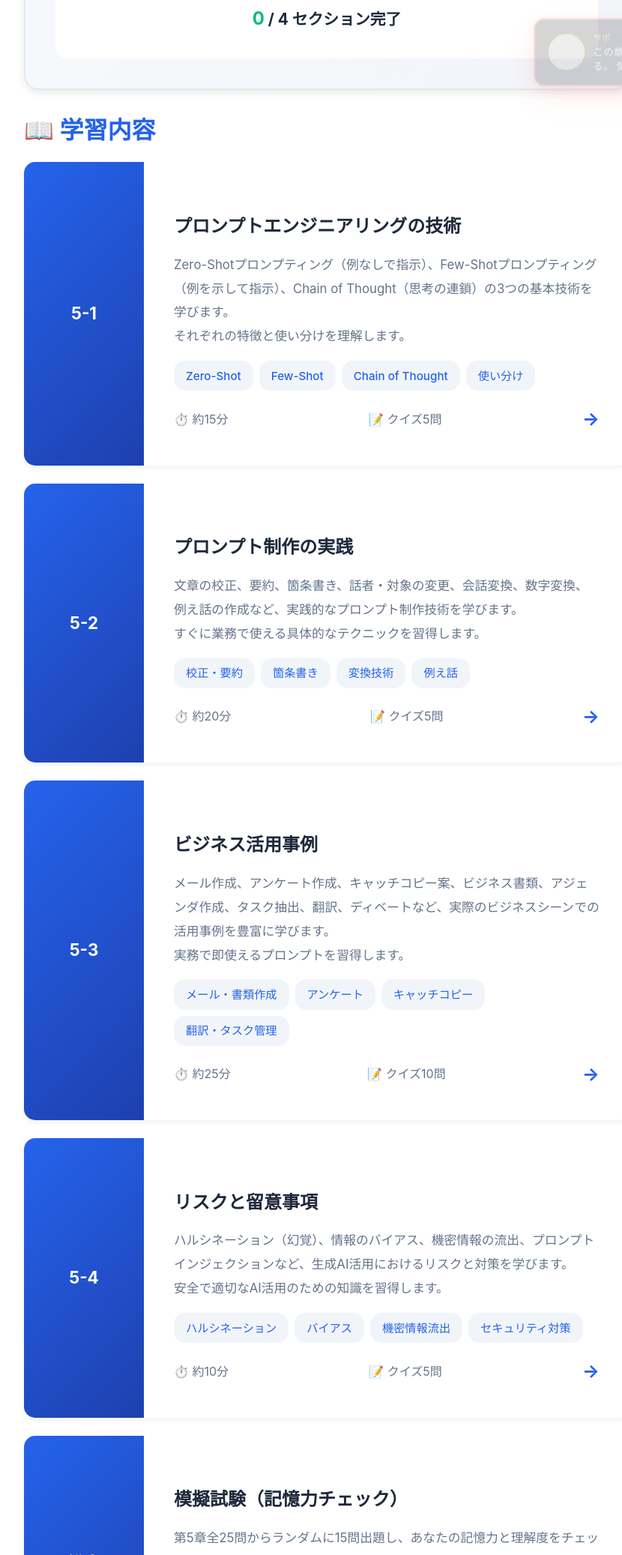
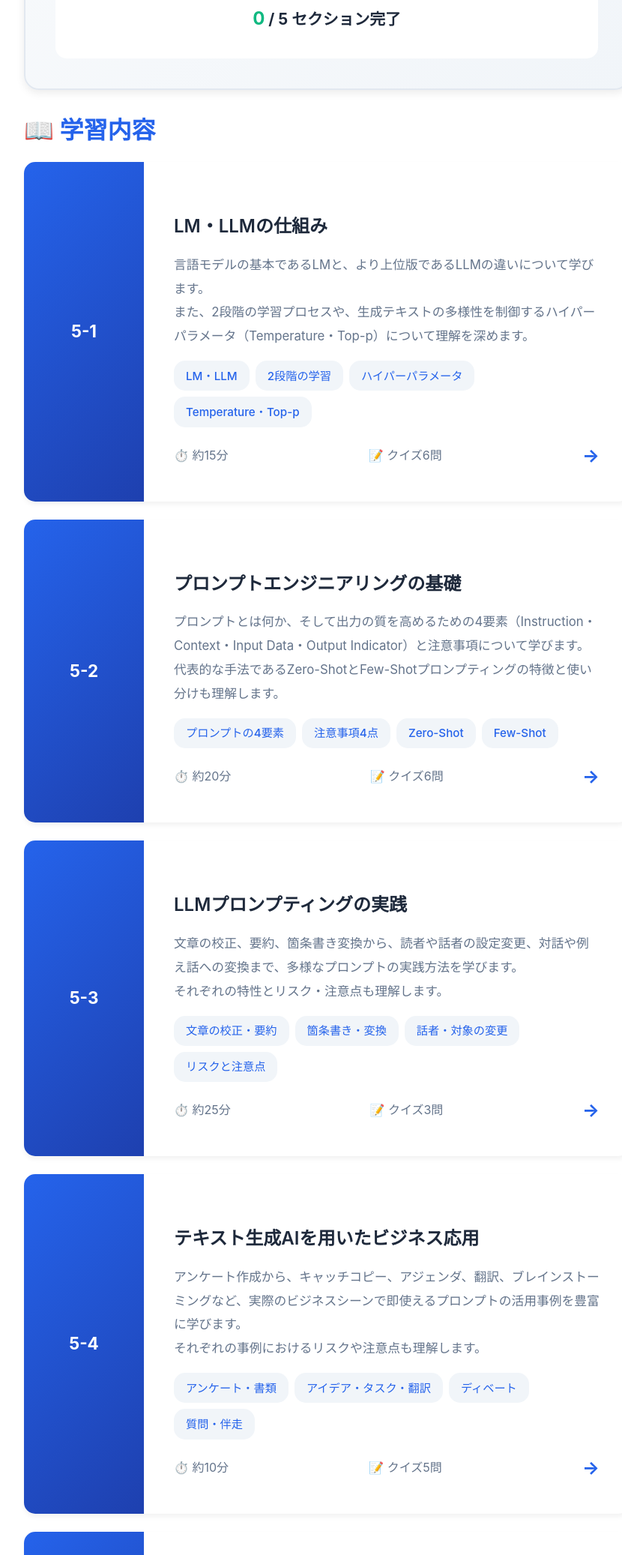
Before and after one commit to ttttttttttakuya4343/seisei-ai-pasport-lesson-site, a plain HTML site: page chapter5/index.html in a window 1280 px wide. Shown: the part 726-2800 px from the top of the page at 75% size, without its empty margins (204-1034 px from the left). Drawn offline with Linux system fonts and the light colour scheme; grey boxes are pictures that could not be loaded.

Commit message:
feat: 5章トップの5-2カード説明文・トピック・クイズ数（3問→6問）・合計クイズ数（23問→26問）を更新

```diff
--- a/chapter5/index.html
+++ b/chapter5/index.html
@@ -29,7 +29,7 @@
                 <div class="lesson-meta">
                     <span>⏱️ 合計学習時間: 約70分</span>
                     <span>📝 全5セクション</span>
-                    <span>✅ クイズ25問</span>
+                    <span>✅ クイズ26問</span>
                 </div>
             </div>
             <div class="progress-section">
@@ -42,7 +42,7 @@
                             </div>
                         </div>
                     </div>
-                    <p class="progress-text"><span id="completed-sections">0</span> / 4 セクション完了</p>
+                    <p class="progress-text"><span id="completed-sections">0</span> / 5 セクション完了</p>
                 </div>
             </div>
             <section class="section">
@@ -51,17 +51,18 @@
                     <a href="5-1_techniques.html" class="lesson-card" id="section-5-1">
                         <div class="lesson-number">5-1</div>
                         <div class="lesson-content">
-                            <h3>プロンプトエンジニアリングの技術</h3>
-                            <p class="lesson-description">Zero-Shotプロンプティング（例なしで指示）、Few-Shotプロンプティング（例を示して指示）、Chain of Thought（思考の連鎖）の3つの基本技術を学びます。<br>それぞれの特徴と使い分けを理解します。</p>
+                            <h3>LM・LLMの仕組み</h3>
+                            <p class="lesson-description">
+                                言語モデルの基本であるLMと、より上位版であるLLMの違いについて学びます。<br>また、2段階の学習プロセスや、生成テキストの多様性を制御するハイパーパラメータ（Temperature・Top-p）について理解を深めます。</p>
                             <div class="lesson-topics">
-                                <span class="topic">Zero-Shot</span>
-                                <span class="topic">Few-Shot</span>
-                                <span class="topic">Chain of Thought</span>
-                                <span class="topic">使い分け</span>
+                                <span class="topic">LM・LLM</span>
+                                <span class="topic">2段階の学習</span>
+                                <span class="topic">ハイパーパラメータ</span>
+                                <span class="topic">Temperature・Top-p</span>
                             </div>
                             <div class="lesson-footer">
                                 <span>⏱️ 約15分</span>
-                                <span>📝 クイズ5問</span>
+                                <span>📝 クイズ6問</span>
                                 <span class="completion-badge" style="display: none;">✅ 完了</span>
                                 <span class="lesson-arrow">→</span>
                             </div>
@@ -70,17 +71,18 @@
                     <a href="5-2_practice.html" class="lesson-card" id="section-5-2">
                         <div class="lesson-number">5-2</div>
                         <div class="lesson-content">
-                            <h3>プロンプト制作の実践</h3>
-                            <p class="lesson-description">文章の校正、要約、箇条書き、話者・対象の変更、会話変換、数字変換、例え話の作成など、実践的なプロンプト制作技術を学びます。<br>すぐに業務で使える具体的なテクニックを習得します。</p>
+                            <h3>プロンプトエンジニアリングの基礎</h3>
+                            <p class="lesson-description">
+                                プロンプトとは何か、そして出力の質を高めるための4要素（Instruction・Context・Input Data・Output Indicator）と注意事項について学びます。<br>代表的な手法であるZero-ShotとFew-Shotプロンプティングの特徴と使い分けも理解します。</p>
                             <div class="lesson-topics">
-                                <span class="topic">校正・要約</span>
-                                <span class="topic">箇条書き</span>
-                                <span class="topic">変換技術</span>
-                                <span class="topic">例え話</span>
+                                <span class="topic">プロンプトの4要素</span>
+                                <span class="topic">注意事項4点</span>
+                                <span class="topic">Zero-Shot</span>
+                                <span class="topic">Few-Shot</span>
                             </div>
                             <div class="lesson-footer">
                                 <span>⏱️ 約20分</span>
-                                <span>📝 クイズ5問</span>
+                                <span>📝 クイズ6問</span>
                                 <span class="completion-badge" style="display: none;">✅ 完了</span>
                                 <span class="lesson-arrow">→</span>
                             </div>
@@ -89,17 +91,18 @@
                     <a href="5-3_business_cases.html" class="lesson-card" id="section-5-3">
                         <div class="lesson-number">5-3</div>
                         <div class="lesson-content">
-                            <h3>ビジネス活用事例</h3>
-                            <p class="lesson-description">メール作成、アンケート作成、キャッチコピー案、ビジネス書類、アジェンダ作成、タスク抽出、翻訳、ディベートなど、実際のビジネスシーンでの活用事例を豊富に学びます。<br>実務で即使えるプロンプトを習得します。</p>
+                            <h3>LLMプロンプティングの実践</h3>
+                            <p class="lesson-description">文章の校正、要約、箇条書き変換から、読者や話者の設定変更、対話や例え話への変換まで、多様なプロンプトの実践方法を学びます。<br>それぞれの特性とリスク・注意点も理解します。
+                            </p>
                             <div class="lesson-topics">
-                                <span class="topic">メール・書類作成</span>
-                                <span class="topic">アンケート</span>
-                                <span class="topic">キャッチコピー</span>
-                                <span class="topic">翻訳・タスク管理</span>
+                                <span class="topic">文章の校正・要約</span>
+                                <span class="topic">箇条書き・変換</span>
+                                <span class="topic">話者・対象の変更</span>
+                                <span class="topic">リスクと注意点</span>
                             </div>
                             <div class="lesson-footer">
                                 <span>⏱️ 約25分</span>
-                                <span>📝 クイズ10問</span>
+                                <span>📝 クイズ3問</span>
                                 <span class="completion-badge" style="display: none;">✅ 完了</span>
                                 <span class="lesson-arrow">→</span>
                             </div>
@@ -108,17 +111,38 @@
                     <a href="5-4_risks.html" class="lesson-card" id="section-5-4">
                         <div class="lesson-number">5-4</div>
                         <div class="lesson-content">
-                            <h3>リスクと留意事項</h3>
-                            <p class="lesson-description">ハルシネーション（幻覚）、情報のバイアス、機密情報の流出、プロンプトインジェクションなど、生成AI活用におけるリスクと対策を学びます。<br>安全で適切なAI活用のための知識を習得します。</p>
+                            <h3>テキスト生成AIを用いたビジネス応用</h3>
+                            <p class="lesson-description">
+                                アンケート作成から、キャッチコピー、アジェンダ、翻訳、ブレインストーミングなど、実際のビジネスシーンで即使えるプロンプトの活用事例を豊富に学びます。<br>それぞれの事例におけるリスクや注意点も理解します。</p>
                             <div class="lesson-topics">
-                                <span class="topic">ハルシネーション</span>
-                                <span class="topic">バイアス</span>
-                                <span class="topic">機密情報流出</span>
-                                <span class="topic">セキュリティ対策</span>
+                                <span class="topic">アンケート・書類</span>
+                                <span class="topic">アイデア・タスク・翻訳</span>
+                                <span class="topic">ディベート</span>
+                                <span class="topic">質問・伴走</span>
                             </div>
                             <div class="lesson-footer">
                                 <span>⏱️ 約10分</span>
                                 <span>📝 クイズ5問</span>
+                                <span class="completion-badge" style="display: none;">✅ 完了</span>
+                                <span class="lesson-arrow">→</span>
+                            </div>
+                        </div>
+                    </a>
+                    <a href="5-5_weaknesses.html" class="lesson-card" id="section-5-5">
+                        <div class="lesson-number">5-5</div>
+                        <div class="lesson-content">
+                            <h3>テキスト生成AIの不得意なこと</h3>
+                            <p class="lesson-description">
+                                AIによるテキスト生成の限界と制約について学習し、不正確な出力や誤解を防ぐためのポイントを学びます。</p>
+                            <div class="lesson-topics">
+                                <span class="topic">文字数の指定</span>
+                                <span class="topic">計算</span>
+                                <span class="topic">最新の情報</span>
+                                <span class="topic">芸術の批評</span>
+                            </div>
+                            <div class="lesson-footer">
+                                <span>⏱️ 約10分</span>
+                                <span>📝 クイズ6問</span>
                                 <span class="completion-badge" style="display: none;">✅ 完了</span>
                                 <span class="lesson-arrow">→</span>
                             </div>
@@ -157,7 +181,7 @@
     <script>
         document.addEventListener('DOMContentLoaded', () => {
             const chapter = 'chapter5';
-            const sections = ['5-1', '5-2', '5-3', '5-4'];
+            const sections = ['5-1', '5-2', '5-3', '5-4', '5-5'];
             let completedCount = 0;
 
             sections.forEach(sec => {
```
